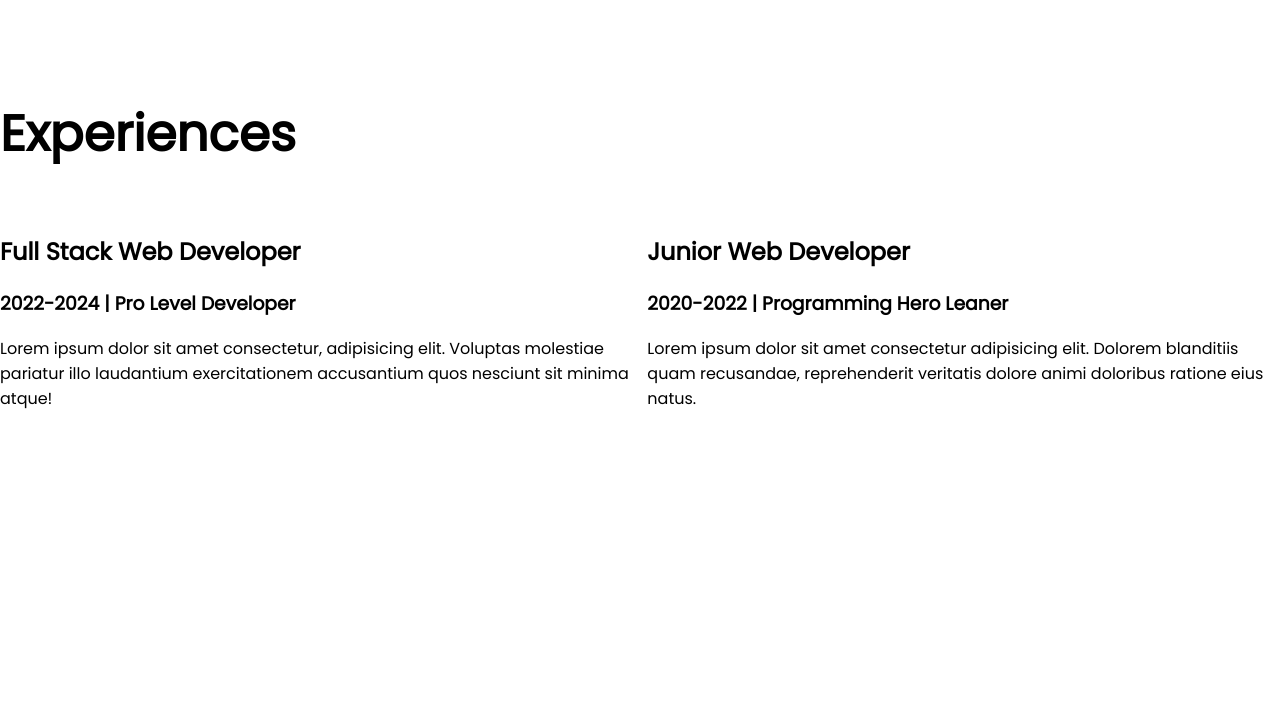
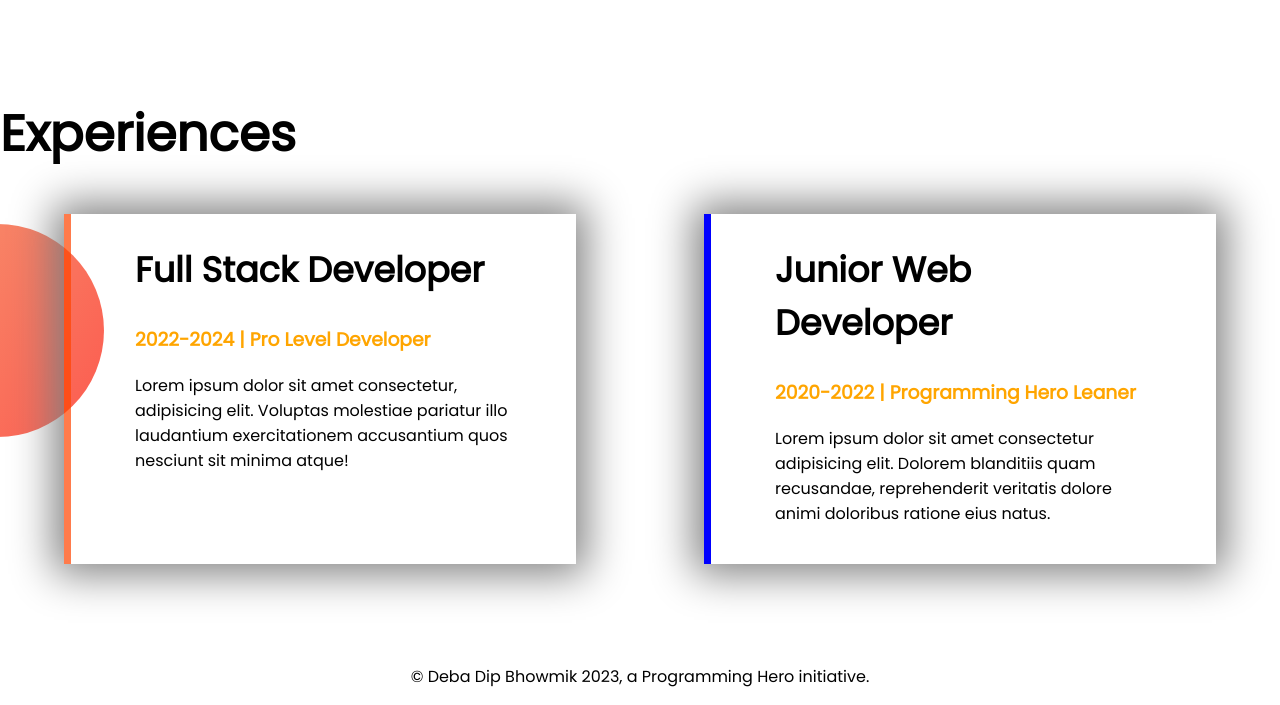
Before and after one commit to yuvrajdip/my-portfolio-project, a plain HTML site: page index.html in a window 1280 px wide. Shown: the part 1096-1801 px from the top of the page. Before the commit the page ends 1623 px from the top, so only its background shows below. Drawn offline with Linux system fonts and the light colour scheme.

Commit message:
third section totally finished with some border left and box-shadow properly added,footer added

```diff
--- a/index.html
+++ b/index.html
@@ -79,22 +79,28 @@
 
         <div class="flexible-container">
 
-            <div>
-                <h2>Full Stack Web Developer</h2>
+            <div id="full-stack-developer" class="half-width third-sec-developer-area">
+                <h2 style="font-size: 35px;">Full Stack Developer</h2>
 
-                <h3>2022-2024 | Pro Level Developer</h3>
+                <h3 class="orange-color">2022-2024 | Pro Level Developer</h3>
 
                 <p>Lorem ipsum dolor sit amet consectetur, adipisicing elit. Voluptas molestiae pariatur illo laudantium exercitationem accusantium quos nesciunt sit minima atque!</p>
             </div>
 
-            <div>
-                <h2>Junior Web Developer</h2>
+            <div id="junior-web-developer" class="half-width third-sec-developer-area">
+                <h2 style="font-size: 35px;">Junior Web Developer</h2>
 
-                <h3>2020-2022 | Programming Hero Leaner</h3>
+                <h3 class="orange-color">2020-2022 | Programming Hero Leaner</h3>
 
                 <p>Lorem ipsum dolor sit amet consectetur adipisicing elit. Dolorem blanditiis quam recusandae, reprehenderit veritatis dolore animi doloribus ratione eius natus.</p>
             </div>
         </div>
     </section>
+
+    <footer>
+        <p>
+            © Deba Dip Bhowmik 2023, a Programming Hero initiative.
+        </p>
+    </footer>
 </body>
 </html>
--- a/style.css
+++ b/style.css
@@ -1,5 +1,5 @@
 body{
-    margin: 0px 0px 100px 0px;
+    margin: 0px 0px 0px 0px;
     padding: 0;
     font-family: 'Poppins', sans-serif;
 }
@@ -64,4 +64,41 @@ div.section2-div2{
 
 /***************Second Section Designing Finished*******/
 
+
+
+
+
+
 /***************Third Section Starts***********/
+
+/* flexible container added */
+/* class half width added */
+
+.third-sec-experience-area{
+    background-image: url(images/exp-bg.png);
+    background-repeat: no-repeat;
+    background-position: left;
+    margin-bottom: 100px;
+}
+
+.third-sec-developer-area{
+    box-shadow: 0px 0px 40px 10px grey;
+    margin-left: 5%;
+    margin-right: 5%;
+    height: 350px;
+    /* width: 400px; */
+}
+
+#full-stack-developer{
+    border-left: 7px solid rgba(255, 68, 0, 0.705);
+}
+
+#junior-web-developer{
+    border-left: 7px solid blue;
+}
+
+/************ Third section design finished ***********/
+
+footer{
+    text-align: center;
+}
```
Also changed, not shown: images/exp-bg.png (added).
